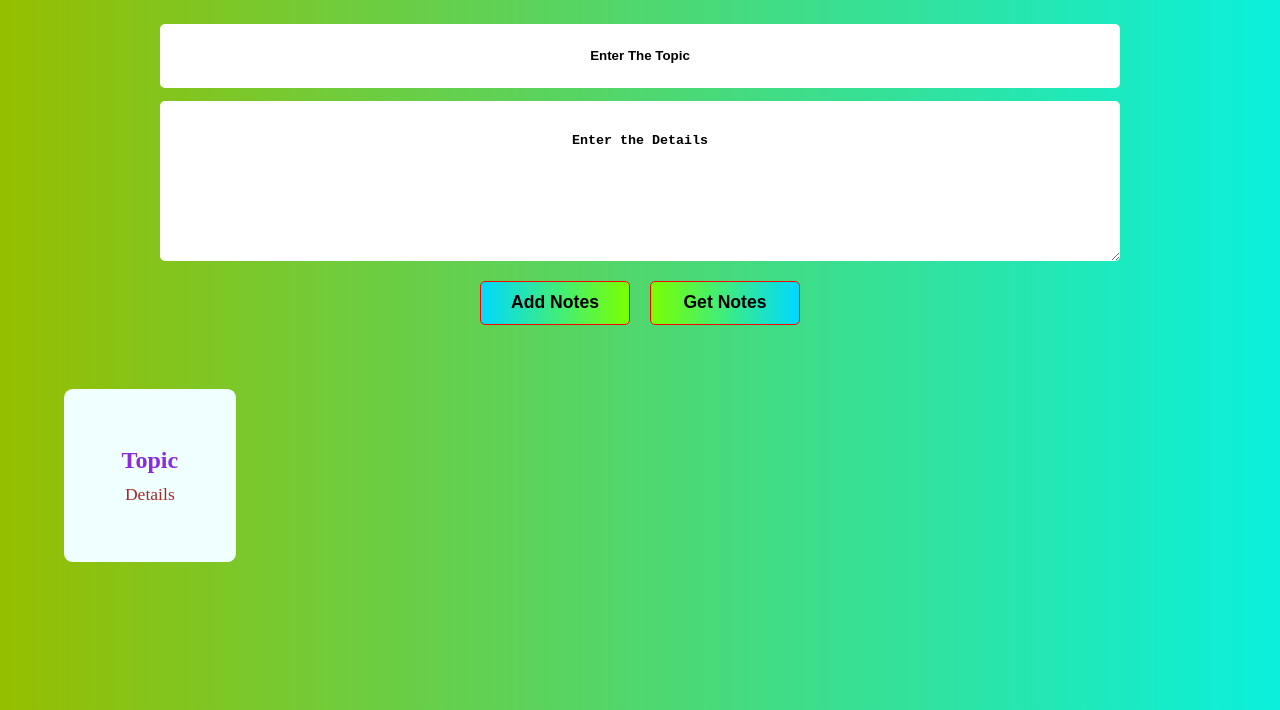
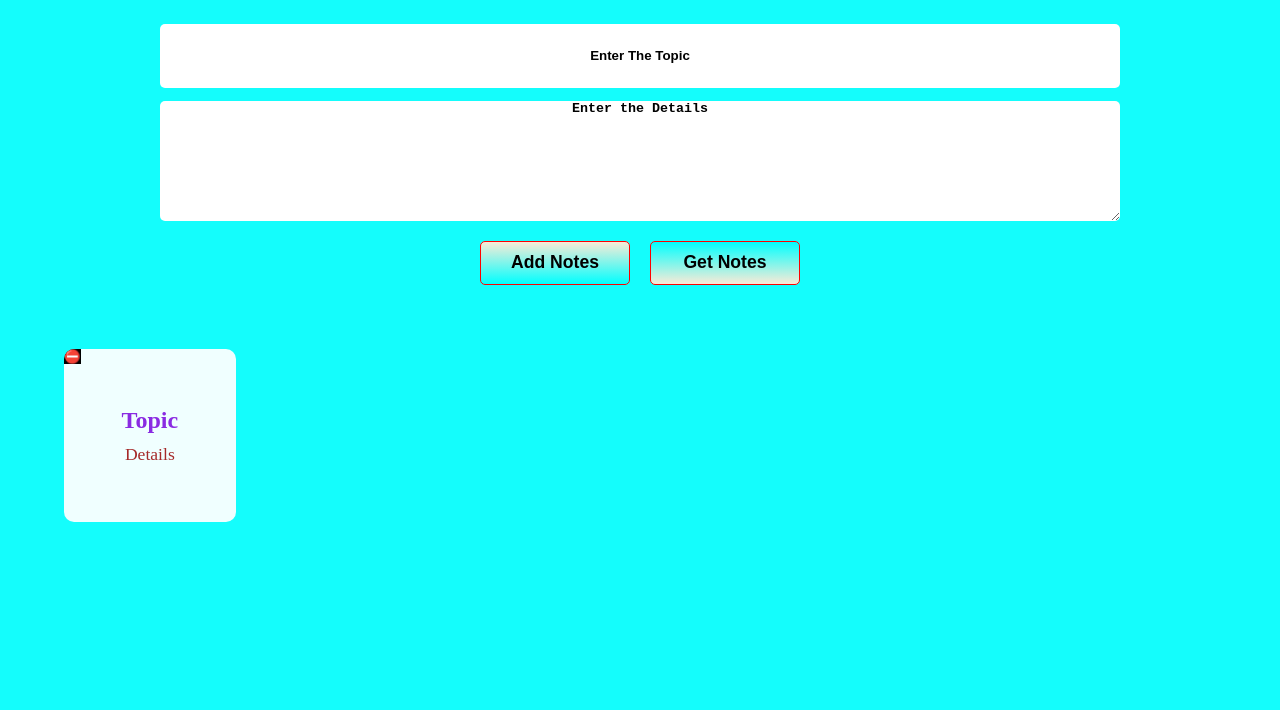
Before and after one commit to chulakimath/JsNotes, a plain HTML site: page index.html in a window 1280 px wide. Shown: the part 90-800 px from the top of the page. Drawn offline with Linux system fonts and the light colour scheme.

Commit message:
Update index.html

```diff
--- a/index.html
+++ b/index.html
@@ -7,55 +7,66 @@
     <title>Document</title>
     <style>
         @keyframes bgr {
-            0%{
-                background-image: linear-gradient(90deg,rgb(123, 255, 0),rgb(0, 217, 255));
+            0% {
+                background-color: antiquewhite;
             }
-            25%{
-                background-image: linear-gradient(90deg,rgb(150, 190, 0),rgb(10, 240, 220));
+
+            25% {
+                background-color: aqua;
             }
-            50%{
-                background-image: linear-gradient(90deg,rgb(170, 200, 0),rgb(20, 255, 200));
+
+            50% {
+                background-color:antiquewhite;
+            }
+
+            75% {
+                background-color: aqua;
 
             }
-            75%{
-                background-image: linear-gradient(90deg,rgb(150, 190, 0),rgb(10, 240, 220));
-            }
-            100%{
-                background-image: linear-gradient(90deg,rgb(123, 255, 0),rgb(0, 217, 255));
+
+            100% {
+                background-color: antiquewhite;
             }
 
         }
-        *{
+
+
+        * {
             margin: 0;
             padding: 0;
             box-sizing: border-box;
         }
-        body{
+
+        body {
             background-position: center;
             background-size: cover;
             animation: bgr 25s infinite ease-in-out;
+        }
 
-        }
-        .main{
+        .main {
             display: grid;
             place-items: center;
             margin-top: 2%;
         }
-        .head{
+
+        .head {
             margin-top: 3%;
             display: grid;
             place-items: center;
         }
-        .head>p{
+
+        .head>p {
             font-size: 2em;
             font-weight: bolder;
             color: blueviolet;
-            text-shadow: 1px 1px 10px rgb(255, 255, 255);
+            text-shadow: 1px 1px 10px yellow;
         }
-        #topic{
+
+        #topic {
             padding: 1% 0%;
         }
-        #key{
+
+        #key {
             border: none;
             border-radius: 5px;
             line-height: 8vh;
@@ -63,61 +74,80 @@
             text-align: center;
 
         }
-        #key::placeholder{
-            color:black;
+
+        #key::placeholder {
+            color: black;
             font-weight: bolder;
             text-align: center;
         }
-        #key:focus{
+
+        #key:focus {
             outline: none;
             background-color: rgb(195, 238, 232);
         }
-        #value{
+
+        #value {
             border: none;
             border-radius: 5px;
             width: 75vw;
-            line-height: 10vh;
+            /* line-height: 10vh; */
             text-align: center;
         }
-        #value::placeholder{
-            color:black;
+
+        #value::placeholder {
+            color: black;
             font-weight: bolder;
             text-align: center;
         }
-        #value:focus{
+
+        #value:focus {
             outline: none;
             background-color: rgb(195, 238, 232);
         }
-        .card{
+
+        .card {
+            position: relative;
             background-color: azure;
             width: fit-content;
             padding: 5%;
             display: flex;
             flex-direction: column;
-            gap:10px;
+            gap: 10px;
             align-items: center;
             justify-content: center;
             margin-bottom: 1%;
-            border-radius: 5%;
+            border-radius: 10px;
+            overflow: hidden;
         }
 
-        .notesAll{
+        #deleteNote {
+            position: absolute;
+            left: 0%;
+            top: 0;
+            border: none;
+            background-color: black;
+        }
+
+        .notesAll {
             display: flex;
-            padding:5%;
+            padding: 5%;
             gap: 2%;
             flex-wrap: wrap;
         }
-        #headding{
+
+        #headding {
             font-size: 1.5em;
             font-weight: 700;
-            color:blueviolet;
+            color: blueviolet;
             align-self: flex-start;
         }
-        #tail{
+
+        #tail {
             font-size: 1.1em;
             color: brown;
         }
-        #addNote{
+
+        #addNote {
             margin-top: 5%;
             line-height: 170%;
             border: none;
@@ -126,11 +156,12 @@
             font-weight: bolder;
             font-size: 1.1em;
             border-radius: 5px;
-            background-image: linear-gradient(90deg,rgb(0, 217, 255),rgb(123, 255, 0));
+            background-image: linear-gradient(0deg,aqua,antiquewhite);
             border: 1px solid red;
 
         }
-        #getNote{
+
+        #getNote {
             margin-top: 5%;
             line-height: 170%;
             border: none;
@@ -139,7 +170,8 @@
             font-weight: bolder;
             font-size: 1.1em;
             border-radius: 5px;
-            background-image: linear-gradient(90deg,rgb(123, 255, 0),rgb(0, 217, 255));
+            background-image: linear-gradient(180deg,aqua,antiquewhite);
+
             border: 1px solid red;
         }
     </style>
@@ -154,7 +186,7 @@
             <input type="text" id="key" placeholder="Enter The Topic">
         </div>
         <div id="content">
-            <textarea id="value" placeholder="Enter the Details"></textarea>
+            <textarea id="value" placeholder="Enter the Details" rows="8"></textarea>
         </div>
         <div>
             <button id="addNote">Add Notes</button>
@@ -171,8 +203,8 @@
             <div id="tail">
                 Details
             </div>
+            <button id="deleteNote" value="x">⛔</button>
         </div>
-
 
     </div>
     <script src="A04.js"></script>
```
Lines whose indentation alone changed are shown as unchanged.
